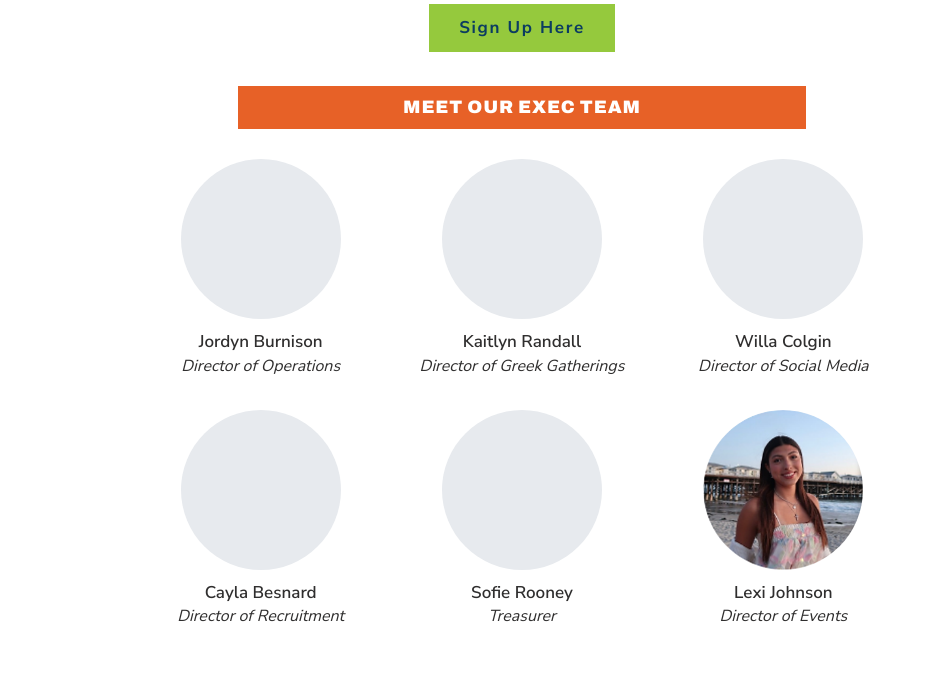
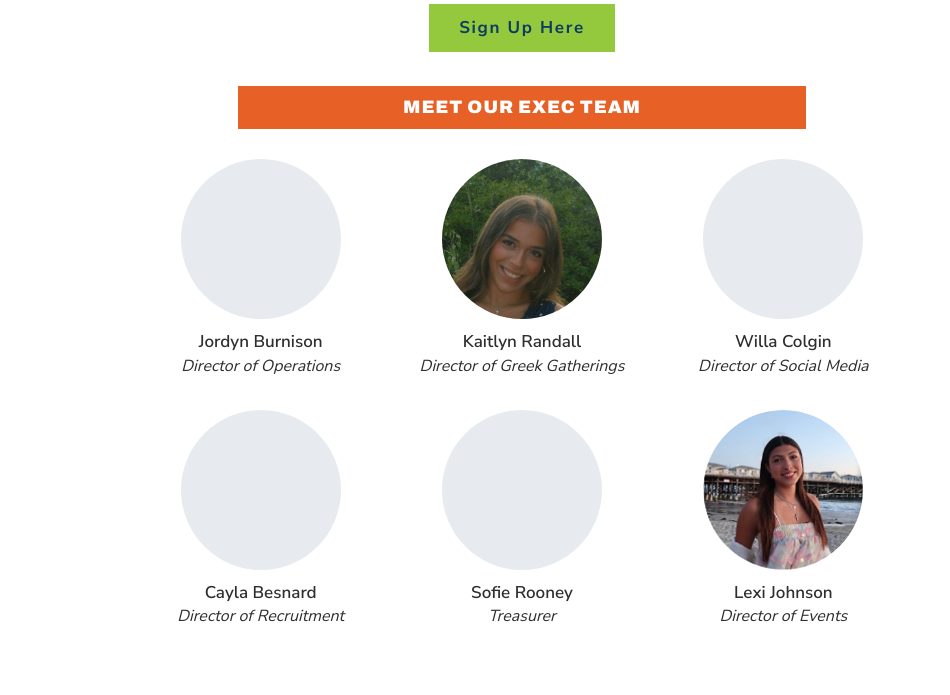
Before and after one commit to cornertocity-boop/greek-iv-sdsu-site, a plain HTML site: page students.html in a window 1280 px wide. Shown: the part 1552-2247 px from the top of the page, without its empty margins (118-1068 px from the left). Drawn offline with Linux system fonts and the light colour scheme.

Commit message:
Add Kaitlyn Randall's exec team photo
Cropped and framed to match the circular headshot style already
used for Lexi Johnson.

Co-Authored-By: Claude Sonnet 5 <noreply@anthropic.com>

```diff
--- a/students.html
+++ b/students.html
@@ -135,7 +135,7 @@
           <p class="exec-member__role">Director of Operations</p>
         </li>
         <li class="exec-member">
-          <span class="exec-member__photo exec-member__photo--empty"></span>
+          <img class="exec-member__photo" src="images/exec-kaitlyn-randall.png" alt="Kaitlyn Randall" width="234" height="234" loading="lazy">
           <p class="exec-member__name">Kaitlyn Randall</p>
           <p class="exec-member__role">Director of Greek Gatherings</p>
         </li>
```
Also changed, not shown: images/exec-kaitlyn-randall.png (added).
